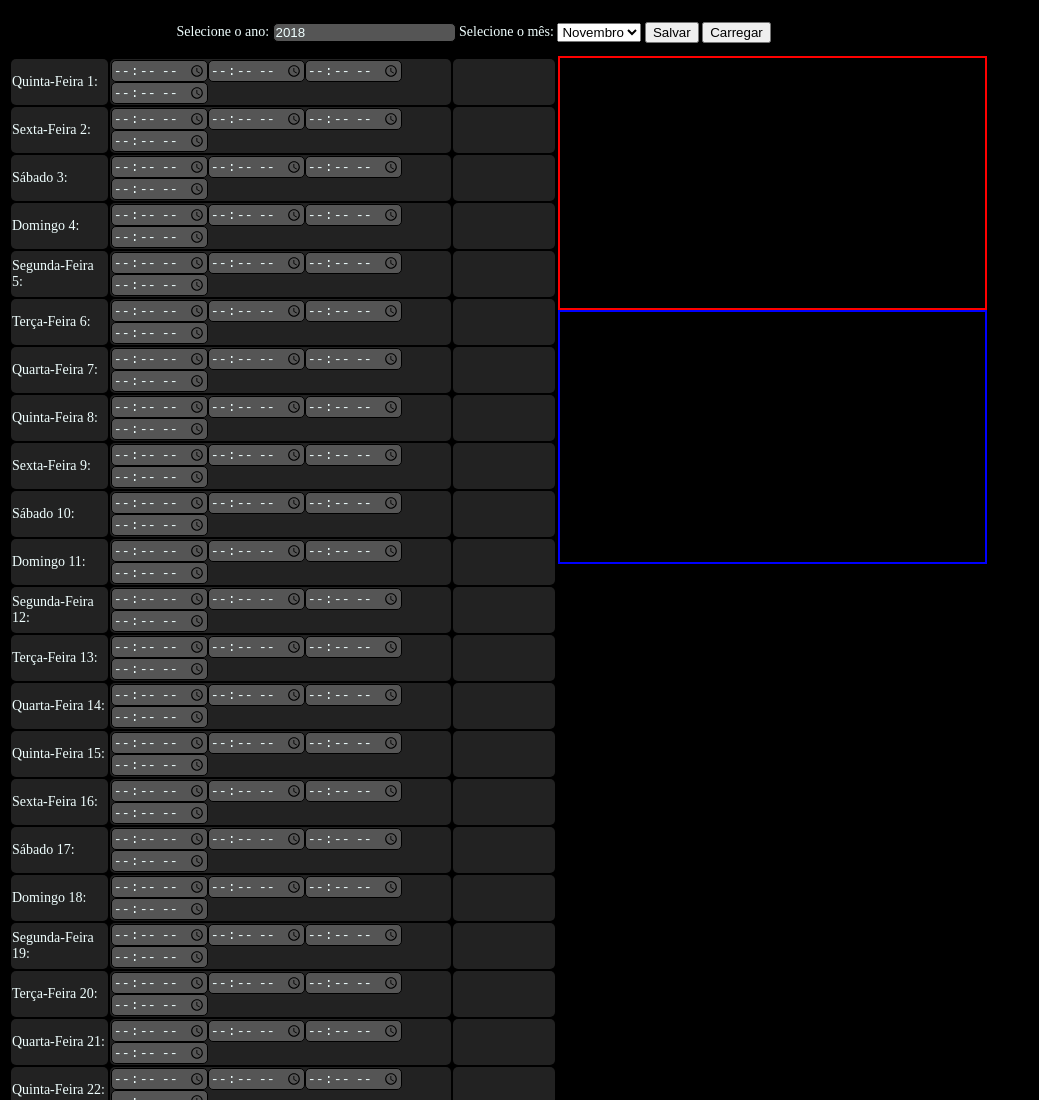
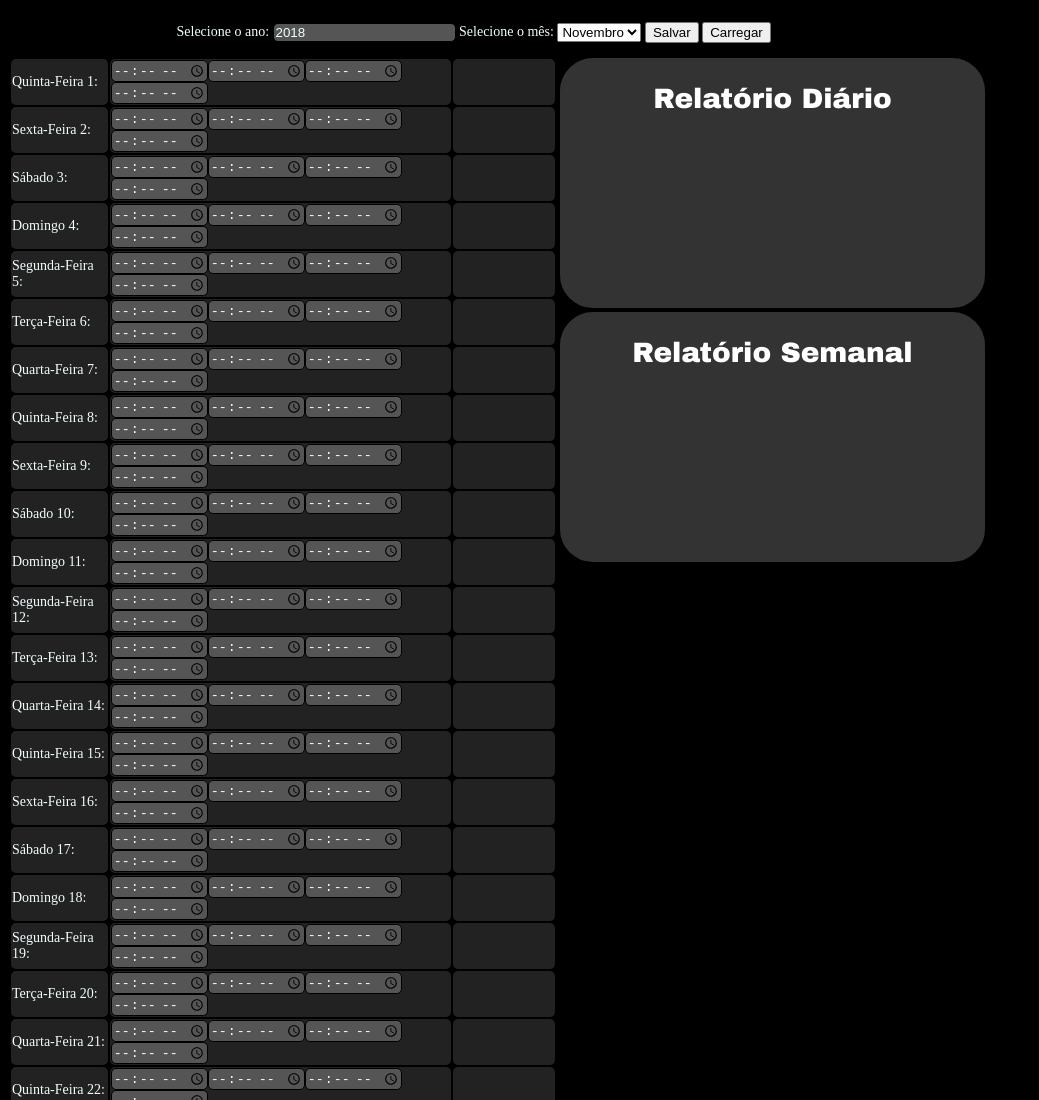
Before and after one commit to IvanSgarbi/controle_horario, a plain HTML site: page index.html in a window 1280 px wide. Shown: the top 1100 px of the page, without its empty margins (0-1039 px from the left). Drawn offline with Linux system fonts and the light colour scheme.

Commit message:
Ajuste no layout

```diff
--- a/css/style.css
+++ b/css/style.css
@@ -15,19 +15,23 @@ td{
     margin: auto;
     display: block;
 }
-.relatorio-dia-container {
+.relatorio-dia-container, .relatorio-semana-container{
     float: left;
-    border: 2px solid #FF0000;
+    border-radius: 35px;
+    border: 2px solid black;
     width: 375px;
     height: 200px;
     padding: 25px;
+    background: #333333;
 }
-.relatorio-semana-container{
-    float: left;
-    border: 2px solid #0000FF;
-    width: 375px;
-    height: 200px;
-    padding: 25px;
+.relatorio > h1{
+    text-align: center;
+    display: block;
+    margin: auto;
+    clear: both;
+    font-family: "Arial Black";
+    color: #FFFFFF;
+
 }
 mes{
     /* border: 4px solid #FFFF00; */
--- a/index.html
+++ b/index.html
@@ -46,8 +46,14 @@
     <mes>
 
     </mes>
-    <div class="relatorio-dia-container"></div>
-    <div class="relatorio-semana-container"></div>
+    <div class="relatorio-dia-container relatorio">
+        <h1>Relatório Diário</h1>
+        <p></p>
+    </div>
+    <div class="relatorio-semana-container relatorio">
+        <h1>Relatório Semanal</h1>
+        <p></p>
+    </div>
     <teste></teste>
     <img src="img/parrot.gif" width="50" class="parrot" alt="">
 </body>
--- a/node/dados/10-2018.json
+++ b/node/dados/10-2018.json
@@ -1 +1 @@
-{"dias":[["07:18","11:34","12:36","16:25"],["","","",""],["","","",""],["","","",""],["07:14","11:42","12:42","17:13"],["07:11","11:49","12:49","17:32"],["07:27","11:28","12:29","17:20"],["07:17","11:30","12:30","17:14"],["07:11","11:30","12:30","17:07"],["","","",""],["","","",""],["06:56","11:31","12:31","17:44"],["07:14","11:30","12:30","17:23"],["07:21","11:32","12:33","17:15"],["","","",""],["","","",""],["","","",""],["","","",""],["07:04","11:32","12:32","17:21"],["07:03","11:27","12:27","17:25"],["06:55","11:34","12:34","16:44"],["07:01","11:31","12:31","17:22"],["07:01","11:43","12:43","16:53"],["07:48","12:15","",""],["","","",""],["08:17","11:31","12:31","18:05"],["07:03","11:30","12:30","16:49"],["07:03","","",""],["","","",""],["","","",""]]}
+{"dias":[["07:18","11:34","12:36","16:25"],["","","",""],["","","",""],["","","",""],["07:14","11:42","12:42","17:13"],["07:11","11:49","12:49","17:32"],["07:27","11:28","12:29","17:20"],["07:17","11:30","12:30","17:14"],["07:11","11:30","12:30","17:07"],["","","",""],["","","",""],["06:56","11:31","12:31","17:44"],["07:14","11:30","12:30","17:23"],["07:21","11:32","12:33","17:15"],["","","",""],["","","",""],["","","",""],["","","",""],["07:04","11:32","12:32","17:21"],["07:03","11:27","12:27","17:25"],["06:55","11:34","12:34","16:44"],["07:01","11:31","12:31","17:22"],["07:01","11:43","12:43","16:53"],["07:48","12:15","",""],["","","",""],["08:17","11:31","12:31","18:05"],["07:03","11:30","12:30","16:49"],["07:03","11:31","12:31","16:59"],["07:04","11:32","12:32",""],["","","",""]]}
--- a/scripts/script.js
+++ b/scripts/script.js
@@ -65,8 +65,8 @@ function relatorio(dia, semana) {
     var horas_semana = "00:00";
     var extra_semana = "00:00";
     var horas_dia;
-    var resultado_dia = document.getElementsByClassName("relatorio-dia-container")[0];
-    var resultado_semana = document.getElementsByClassName("relatorio-semana-container")[0];
+    var resultado_dia = document.getElementsByClassName("relatorio-dia-container")[0].children[1];
+    var resultado_semana = document.getElementsByClassName("relatorio-semana-container")[0].children[1];
     var turno_manha;
     //RELATÓRIO DIA
     if (almoco_volta != "" && chegada != "" && saida != "" && almoco_ida != "") {
```
